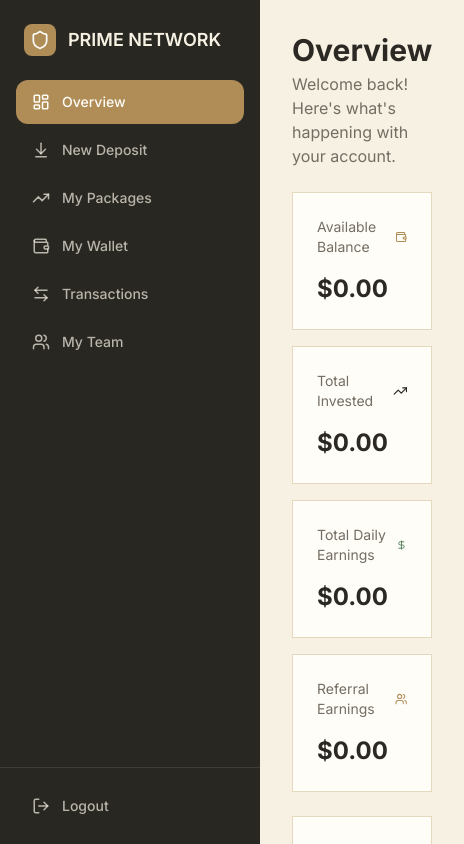
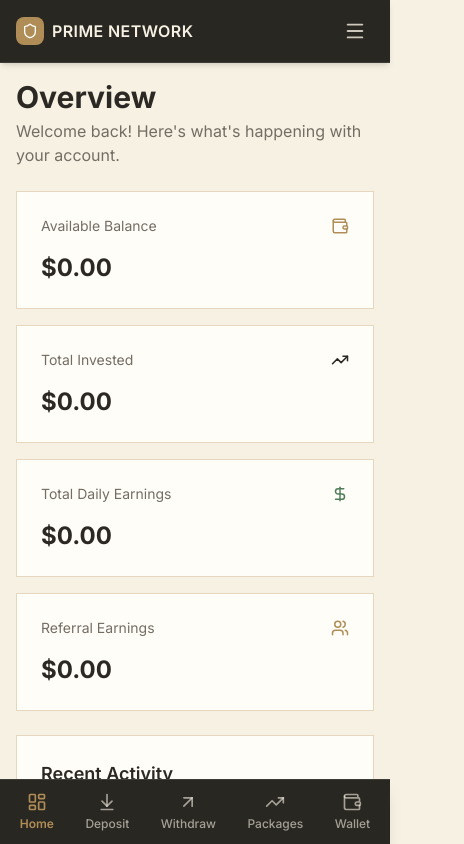
Before and after one commit to jonan216/PRIME-NETWORK-2, a React (Vite) app: page /dashboard in a window 390 px wide. Both pictures are taken after typing "name@example.com", "Sample123" into the empty fields and a click on the button "Sign In". Shown: the top 844 px of the page, 464 px wide, since content can reach past the window. Built offline with nearby package versions, Linux system fonts and the light colour scheme.

Commit message:
feat: mobile screen layout optimization — top header, slide-out drawer menu, bottom navigation bar, and responsive padding

```diff
--- a/src/components/AdminDashboard.tsx
+++ b/src/components/AdminDashboard.tsx
@@ -86,9 +86,95 @@ export default function AdminDashboard() {
     setProfits(prev => prev.map(p => p.id === profitId ? { ...p, status: 'rejected' } : p))
   }
 
+  const [mobileMenuOpen, setMobileMenuOpen] = useState(false)
+
   return (
-    <div className="flex min-h-screen bg-cream-primary">
-      <aside className="fixed inset-y-0 left-0 z-40 w-[260px] bg-nav-dark flex flex-col">
+    <div className="min-h-screen bg-cream-primary flex flex-col md:flex-row">
+      {/* Mobile Header */}
+      <header className="md:hidden sticky top-0 z-40 bg-nav-dark px-4 py-3 flex items-center justify-between text-cream-primary shadow-md border-b border-white/10">
+        <div className="flex items-center gap-2">
+          <div className="h-7 w-7 rounded-lg bg-accent flex items-center justify-center">
+            <Shield className="h-4 w-4 text-white" />
+          </div>
+          <span className="font-display text-base font-semibold">ADMIN PANEL</span>
+        </div>
+        <button
+          onClick={() => setMobileMenuOpen(!mobileMenuOpen)}
+          className="p-2 rounded-lg text-cream-primary/80 hover:text-white hover:bg-white/10 transition-colors"
+        >
+          {mobileMenuOpen ? <XCircle size={22} /> : <BarChart3 size={22} />}
+        </button>
+      </header>
+
+      {/* Mobile Drawer Menu */}
+      {mobileMenuOpen && (
+        <div
+          className="md:hidden fixed inset-0 z-50 bg-black/60 backdrop-blur-sm flex"
+          onClick={() => setMobileMenuOpen(false)}
+        >
+          <div
+            className="w-[280px] max-w-[80vw] bg-nav-dark h-full flex flex-col p-5 shadow-2xl"
+            onClick={e => e.stopPropagation()}
+          >
+            <div className="flex items-center justify-between pb-4 border-b border-white/10 mb-4">
+              <span className="font-display text-base font-semibold text-cream-primary">ADMIN MENU</span>
+              <button onClick={() => setMobileMenuOpen(false)} className="text-cream-primary/70 hover:text-white">
+                <XCircle size={20} />
+              </button>
+            </div>
+            <nav className="space-y-1">
+              <button
+                onClick={() => { setActiveTab('overview'); setMobileMenuOpen(false) }}
+                className={`w-full flex items-center gap-3 px-4 py-3 rounded-xl text-sm font-medium transition-colors ${
+                  activeTab === 'overview' ? 'bg-nav-active text-nav-active-text' : 'text-cream-primary/70 hover:bg-nav-hover'
+                }`}
+              >
+                <BarChart3 size={18} />
+                Overview
+              </button>
+              <button
+                onClick={() => { setActiveTab('users'); setMobileMenuOpen(false) }}
+                className={`w-full flex items-center gap-3 px-4 py-3 rounded-xl text-sm font-medium transition-colors ${
+                  activeTab === 'users' ? 'bg-nav-active text-nav-active-text' : 'text-cream-primary/70 hover:bg-nav-hover'
+                }`}
+              >
+                <Users size={18} />
+                Users
+              </button>
+              <button
+                onClick={() => { setActiveTab('transactions'); setMobileMenuOpen(false) }}
+                className={`w-full flex items-center gap-3 px-4 py-3 rounded-xl text-sm font-medium transition-colors ${
+                  activeTab === 'transactions' ? 'bg-nav-active text-nav-active-text' : 'text-cream-primary/70 hover:bg-nav-hover'
+                }`}
+              >
+                <ArrowLeftRight size={18} />
+                Transactions
+              </button>
+              <button
+                onClick={() => { setActiveTab('profits'); setMobileMenuOpen(false) }}
+                className={`w-full flex items-center gap-3 px-4 py-3 rounded-xl text-sm font-medium transition-colors ${
+                  activeTab === 'profits' ? 'bg-nav-active text-nav-active-text' : 'text-cream-primary/70 hover:bg-nav-hover'
+                }`}
+              >
+                <TrendingUp size={18} />
+                Profit Approval
+              </button>
+              <button
+                onClick={() => { setActiveTab('settings'); setMobileMenuOpen(false) }}
+                className={`w-full flex items-center gap-3 px-4 py-3 rounded-xl text-sm font-medium transition-colors ${
+                  activeTab === 'settings' ? 'bg-nav-active text-nav-active-text' : 'text-cream-primary/70 hover:bg-nav-hover'
+                }`}
+              >
+                <Settings size={18} />
+                Settings
+              </button>
+            </nav>
+          </div>
+        </div>
+      )}
+
+      {/* Desktop Sidebar */}
+      <aside className="hidden md:flex fixed inset-y-0 left-0 z-40 w-[260px] bg-nav-dark flex-col">
         <div className="flex items-center gap-3 px-6 py-6">
           <div className="h-8 w-8 rounded-lg bg-accent flex items-center justify-center">
             <Shield className="h-5 w-5 text-white" />
@@ -153,7 +239,7 @@ export default function AdminDashboard() {
         </div>
       </aside>
 
-      <main className="flex-1 ml-[260px] p-8">
+      <main className="flex-1 md:ml-[260px] p-4 sm:p-6 md:p-8">
         <h1 className="font-display text-3xl font-semibold text-text-primary mb-8">Admin Dashboard</h1>
 
         {activeTab === 'overview' && (
--- a/src/components/MainDashboard.tsx
+++ b/src/components/MainDashboard.tsx
@@ -1,30 +1,124 @@
+import { useState } from 'react'
 import { NavLink, Outlet, useLocation } from 'react-router-dom'
 import {
   LayoutDashboard,
   TrendingUp,
   ArrowDownToLine,
+  ArrowUpRight,
   Shield,
   LogOut,
   Wallet,
   ArrowLeftRight,
   Users,
+  Menu,
+  X,
 } from 'lucide-react'
 
 const navItems = [
   { to: '/dashboard', icon: LayoutDashboard, label: 'Overview' },
-  { to: '/dashboard/deposit', icon: ArrowDownToLine, label: 'New Deposit' },
-  { to: '/dashboard/packages', icon: TrendingUp, label: 'My Packages' },
-  { to: '/dashboard/wallet', icon: Wallet, label: 'My Wallet' },
+  { to: '/dashboard/deposit', icon: ArrowDownToLine, label: 'Deposit' },
+  { to: '/dashboard/withdraw', icon: ArrowUpRight, label: 'Withdraw' },
+  { to: '/dashboard/packages', icon: TrendingUp, label: 'Packages' },
+  { to: '/dashboard/wallet', icon: Wallet, label: 'Wallet' },
   { to: '/dashboard/transactions', icon: ArrowLeftRight, label: 'Transactions' },
   { to: '/dashboard/team', icon: Users, label: 'My Team' },
 ]
 
+// Bottom nav quick links for phones
+const mobileBottomNav = [
+  { to: '/dashboard', icon: LayoutDashboard, label: 'Home' },
+  { to: '/dashboard/deposit', icon: ArrowDownToLine, label: 'Deposit' },
+  { to: '/dashboard/withdraw', icon: ArrowUpRight, label: 'Withdraw' },
+  { to: '/dashboard/packages', icon: TrendingUp, label: 'Packages' },
+  { to: '/dashboard/wallet', icon: Wallet, label: 'Wallet' },
+]
+
 export default function MainDashboard() {
   const location = useLocation()
+  const [mobileMenuOpen, setMobileMenuOpen] = useState(false)
+
+  const handleLogout = () => {
+    localStorage.removeItem('prime_user')
+    window.location.href = '/login'
+  }
 
   return (
-    <div className="flex min-h-screen bg-cream-primary">
-      <aside className="fixed inset-y-0 left-0 z-40 w-[260px] bg-nav-dark flex flex-col">
+    <div className="min-h-screen bg-cream-primary flex flex-col md:flex-row">
+      {/* Mobile Top Header */}
+      <header className="md:hidden sticky top-0 z-40 bg-nav-dark px-4 py-3 flex items-center justify-between text-cream-primary shadow-md border-b border-white/10">
+        <div className="flex items-center gap-2">
+          <div className="h-7 w-7 rounded-lg bg-accent flex items-center justify-center">
+            <Shield className="h-4 w-4 text-white" />
+          </div>
+          <span className="font-display text-base font-semibold tracking-wide">PRIME NETWORK</span>
+        </div>
+        <button
+          onClick={() => setMobileMenuOpen(!mobileMenuOpen)}
+          className="p-2 rounded-lg text-cream-primary/80 hover:text-white hover:bg-white/10 transition-colors"
+          aria-label="Toggle menu"
+        >
+          {mobileMenuOpen ? <X size={22} /> : <Menu size={22} />}
+        </button>
+      </header>
+
+      {/* Mobile Drawer Menu Overlay */}
+      {mobileMenuOpen && (
+        <div
+          className="md:hidden fixed inset-0 z-50 bg-black/60 backdrop-blur-sm flex"
+          onClick={() => setMobileMenuOpen(false)}
+        >
+          <div
+            className="w-[280px] max-w-[80vw] bg-nav-dark h-full flex flex-col justify-between p-5 shadow-2xl animate-in slide-in-from-left duration-200"
+            onClick={e => e.stopPropagation()}
+          >
+            <div>
+              <div className="flex items-center justify-between pb-4 border-b border-white/10 mb-4">
+                <div className="flex items-center gap-2">
+                  <div className="h-7 w-7 rounded-lg bg-accent flex items-center justify-center">
+                    <Shield className="h-4 w-4 text-white" />
+                  </div>
+                  <span className="font-display text-base font-semibold text-cream-primary">PRIME NETWORK</span>
+                </div>
+                <button onClick={() => setMobileMenuOpen(false)} className="text-cream-primary/70 hover:text-white">
+                  <X size={20} />
+                </button>
+              </div>
+
+              <nav className="space-y-1">
+                {navItems.map(item => {
+                  const isActive = location.pathname === item.to || (item.to !== '/dashboard' && location.pathname.startsWith(item.to))
+                  return (
+                    <NavLink
+                      key={item.to}
+                      to={item.to}
+                      onClick={() => setMobileMenuOpen(false)}
+                      className={`flex items-center gap-3 px-4 py-3 rounded-xl text-sm font-medium transition-colors ${
+                        isActive ? 'bg-nav-active text-nav-active-text' : 'text-cream-primary/70 hover:bg-nav-hover'
+                      }`}
+                    >
+                      <item.icon size={18} />
+                      {item.label}
+                    </NavLink>
+                  )
+                })}
+              </nav>
+            </div>
+
+            <div className="pt-4 border-t border-white/10">
+              <button
+                onClick={handleLogout}
+                className="w-full flex items-center gap-3 px-4 py-3 rounded-xl text-sm font-medium text-cream-primary/70 hover:bg-nav-hover transition-colors"
+              >
+                <LogOut size={18} />
+                Logout
+              </button>
+            </div>
+          </div>
+        </div>
+      )}
+
+      {/* Desktop Sidebar */}
+      <aside className="hidden md:flex fixed inset-y-0 left-0 z-40 w-[260px] bg-nav-dark flex-col">
         <div className="flex items-center gap-3 px-6 py-6">
           <div className="h-8 w-8 rounded-lg bg-accent flex items-center justify-center">
             <Shield className="h-5 w-5 text-white" />
@@ -52,10 +146,7 @@ export default function MainDashboard() {
 
         <div className="p-4 border-t border-white/10">
           <button
-            onClick={() => {
-              localStorage.removeItem('prime_user')
-              window.location.href = '/login'
-            }}
+            onClick={handleLogout}
             className="w-full flex items-center gap-3 px-4 py-3 rounded-xl text-sm font-medium text-cream-primary/70 hover:bg-nav-hover transition-colors"
           >
             <LogOut size={18} />
@@ -64,11 +155,31 @@ export default function MainDashboard() {
         </div>
       </aside>
 
-      <main className="flex-1 ml-[260px]">
-        <div className="p-8">
+      {/* Main Page Area with Responsive Paddings */}
+      <main className="flex-1 md:ml-[260px] pb-20 md:pb-8">
+        <div className="p-4 sm:p-6 md:p-8 max-w-7xl mx-auto">
           <Outlet />
         </div>
       </main>
+
+      {/* Mobile Fixed Bottom Navigation Bar */}
+      <nav className="md:hidden fixed bottom-0 left-0 right-0 z-40 bg-nav-dark border-t border-white/10 flex items-center justify-around py-2 px-1 shadow-lg">
+        {mobileBottomNav.map(item => {
+          const isActive = location.pathname === item.to || (item.to !== '/dashboard' && location.pathname.startsWith(item.to))
+          return (
+            <NavLink
+              key={item.to}
+              to={item.to}
+              className={`flex flex-col items-center gap-1 py-1 px-2 rounded-lg text-xs font-medium transition-colors ${
+                isActive ? 'text-accent font-semibold' : 'text-cream-primary/60 hover:text-cream-primary'
+              }`}
+            >
+              <item.icon size={20} />
+              <span>{item.label}</span>
+            </NavLink>
+          )
+        })}
+      </nav>
     </div>
   )
 }
```
